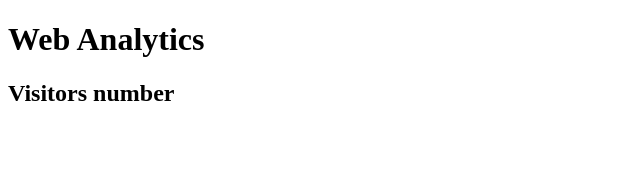
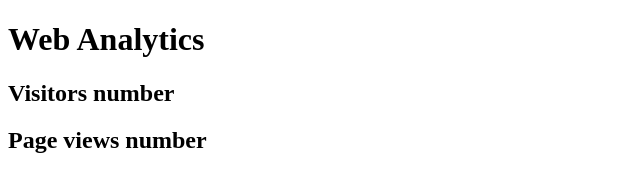
Before and after one commit to jmroldanv/web-analytics, a plain HTML site: page index.html in a window 1280 px wide. Shown: the whole page, without its empty margins (0-640 px from the left). Drawn offline with Linux system fonts and the light colour scheme.

Commit message:
page views added

```diff
--- a/index.html
+++ b/index.html
@@ -8,5 +8,6 @@
 <body>
     <h1>Web Analytics</h1>
     <h2>Visitors number</h2>
+    <h2>Page views number</h2>
 </body>
 </html>
```
